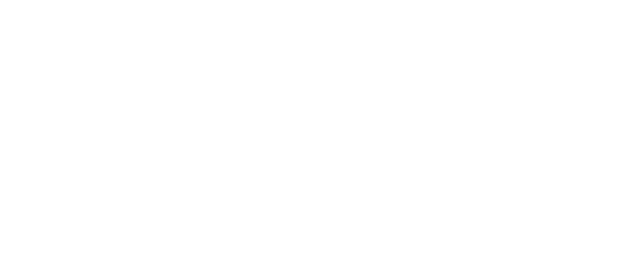
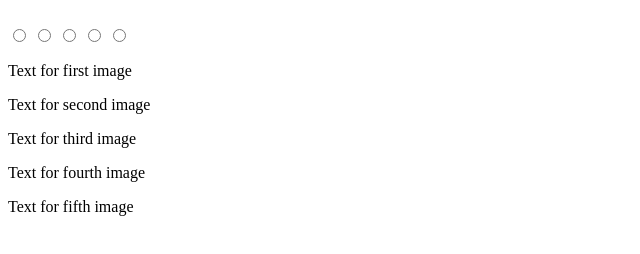
Before and after one commit to DNIWE08/cssMemSlider, a plain HTML site: page cssMemSlider/index.html in a window 1280 px wide. Shown: the whole page, without its empty margins (0-640 px from the left). Drawn offline with Linux system fonts and the light colour scheme.

Commit message:
feat: add basic layout (Sun Oct 17 18:54:52 2021)

```diff
--- a/cssMemSlider/index.html
+++ b/cssMemSlider/index.html
@@ -4,9 +4,35 @@
   <meta charset="UTF-8">
   <meta http-equiv="X-UA-Compatible" content="IE=edge">
   <meta name="viewport" content="width=device-width, initial-scale=1.0">
-  <title>Document</title>
+  <title>cssMemSlider</title>
 </head>
 <body>
+  <div class="slider-container">
+    <div class="images-container">
+      <img src="" alt="">
+      <img src="" alt="">
+      <img src="" alt="">
+      <img src="" alt="">
+      <img src="" alt="">
+    </div>
+    <form action="">
 
+      <div class="input-container">
+        <input class="input-radio" type="radio" name="slider" id="first-image">
+        <input class="input-radio" type="radio" name="slider" id="second-image">
+        <input class="input-radio" type="radio" name="slider" id="third-image">
+        <input class="input-radio" type="radio" name="slider" id="fourth-image">
+        <input class="input-radio" type="radio" name="slider" id="fifth-image">
+      </div>
+      <div class="discription-container">
+        <p class="discription first-image">Text for first image</p>
+        <p class="discription second-image">Text for second image</p>
+        <p class="discription third-image">Text for third image</p>
+        <p class="discription fourth-image">Text for fourth image</p>
+        <p class="discription fifth-image">Text for fifth image</p>
+      </div>
+
+    </form>
+  </div>
 </body>
 </html>
```
